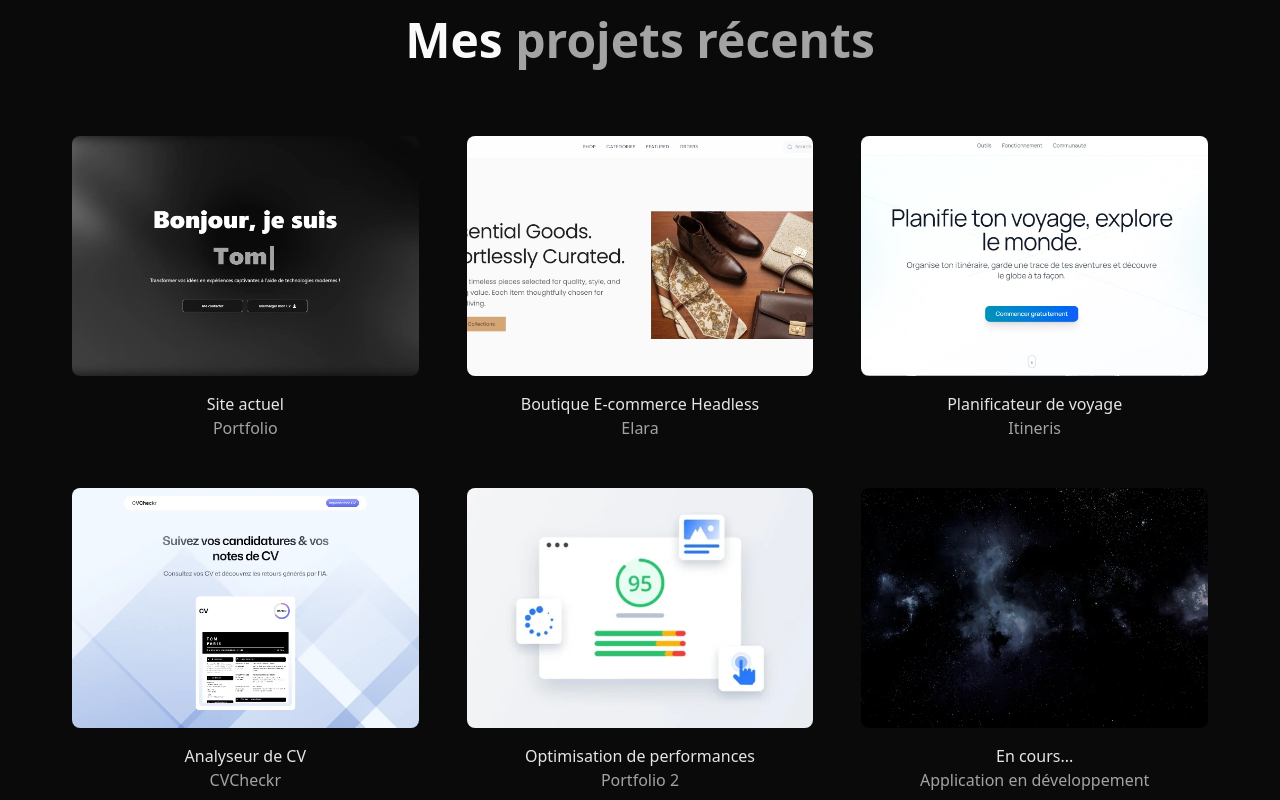
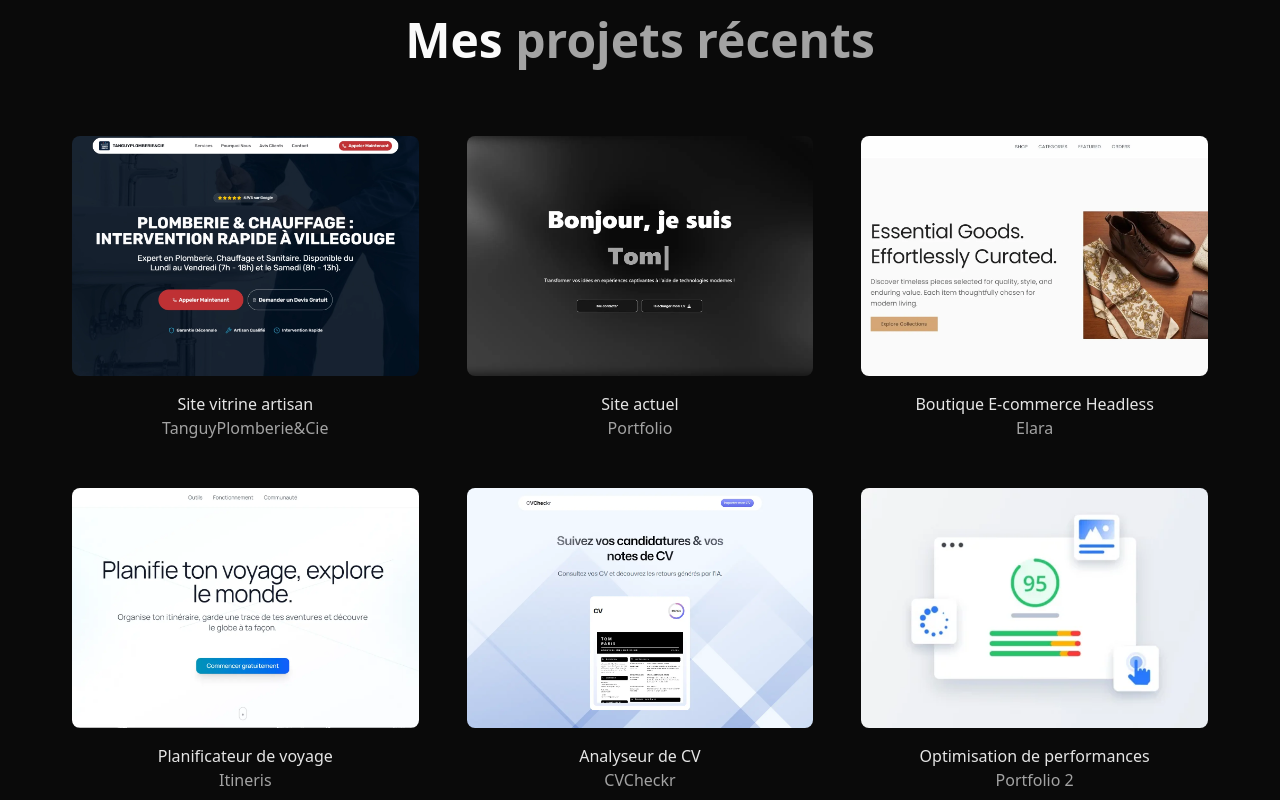
Before and after one commit to TomPARIS1/portfolio, a Next.js app: page / in a window 1280 px wide. Shown: the part 2720-3520 px from the top of the page. Built offline with nearby package versions, Linux system fonts and the light colour scheme.

Commit message:
Added project TanguyPlomberie & Fix Elara img

```diff
--- a/components/expandable-card-grid.tsx
+++ b/components/expandable-card-grid.tsx
@@ -216,6 +216,30 @@ export const CloseIcon = () => {
 
 const cards = [
   {
+    description: "TanguyPlomberie&Cie",
+    title: "Site vitrine artisan",
+    src: "/tanguyplomberie.webp",
+    ctaText: "Site",
+    ctaLink: "https://tanguy-plomberie.vercel.app",
+    ctaTextGit: "Github",
+    ctaLinkGit: "https://github.com/TomPARIS1/tanguy-plomberie",
+    content: () => {
+      return (
+        <div className="space-y-4">
+          <p>
+            TanguyPlomberie est une vitrine digitale haute performance conçue pour un artisan plombier-chauffagiste, développée avec Next.js 14, TypeScript et Tailwind CSS. Ce projet repense la présence en ligne des artisans locaux en s'éloignant des templates génériques pour proposer une expérience utilisateur (UX) premium et rassurante.
+          </p>
+          <p>
+            Le site répond à un défi précis : convertir l'urgence en prise de contact immédiate. L'architecture a été pensée pour minimiser les frictions : appels à l'action stratégiques, formulaires contextuels et navigation intuitive guident l'utilisateur stressé vers une solution rapide.
+          </p>
+          <p>
+            Au-delà de l'esthétique, la performance est le moteur de l'acquisition client. Le site est optimisé pour le SEO Local, avec une structure sémantique rigoureuse ciblant spécifiquement la zone d'intervention (Villegouge/Gironde). Grâce au Server-Side Rendering (SSR) de Next.js, les pages chargent instantanément, garantissant des scores Lighthouse excellents (100/100 SEO), essentiels pour capter le trafic mobile en situation d'urgence.
+          </p>
+        </div>
+      );
+    },
+  },
+  {
     description: "Portfolio",
     title: "Site actuel",
     src: "/portfolio.webp",
@@ -333,20 +357,4 @@ const cards = [
       );
     },
   },
-  {
-      description: "Application en développement",
-      title: "En cours...",
-      src: "/indev.webp",
-      ctaText: "Demo",
-      ctaLink: "https://github.com/TomPARIS1",
-      ctaTextGit: "Github",
-      ctaLinkGit: "https://github.com/TomPARIS1",
-      content: () => {
-          return (
-              <p>
-                  Lorem ipsum dolor sit amet, consectetur adipiscing elit. Ut ornare molestie nisl quis ullamcorper. Nulla ultrices lectus urna, ut fringilla lectus volutpat a. Ut quam massa, feugiat sit amet arcu in, laoreet pharetra nibh.
-              </p>
-          );
-      },
-  },
 ];
```
Also changed, not shown: public/elara.webp, public/tanguyplomberie.webp (added). Lines whose indentation alone changed are shown as unchanged.
